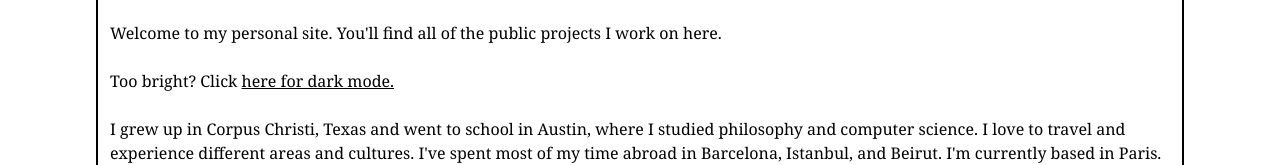
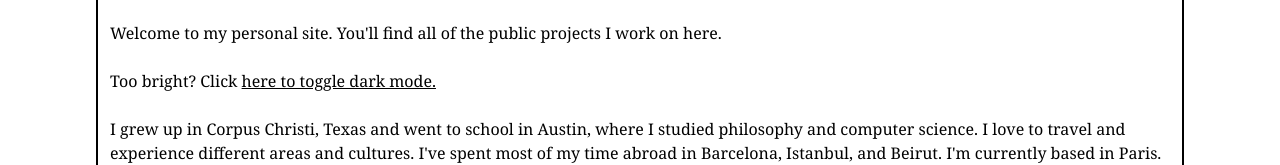
Before and after one commit to lspdrz/lspdrz, a Next.js app: page / in a window 1280 px wide. Shown: the part 169-334 px from the top of the page. Built offline with nearby package versions, Linux system fonts and the light colour scheme.

Commit message:
Change language on intro

```diff
--- a/pages/index.tsx
+++ b/pages/index.tsx
@@ -28,7 +28,7 @@ const IndexPage = () => {
                 setCookie("lspdrzDarkMode", !cookies.lspdrzDarkMode)
               }
             >
-              here for dark mode.
+              here to toggle dark mode.
             </span>
             <br />
             <br />I grew up in Corpus Christi, Texas and went to school in
```
